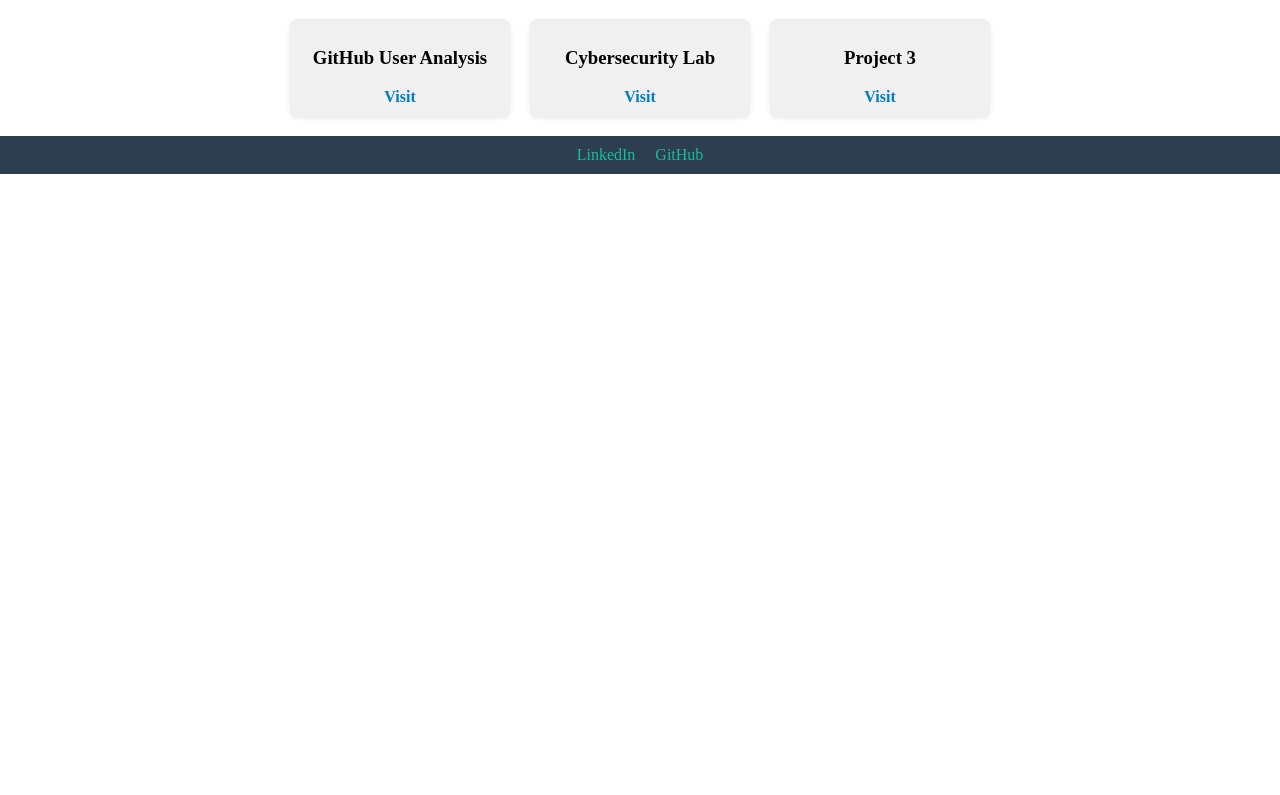
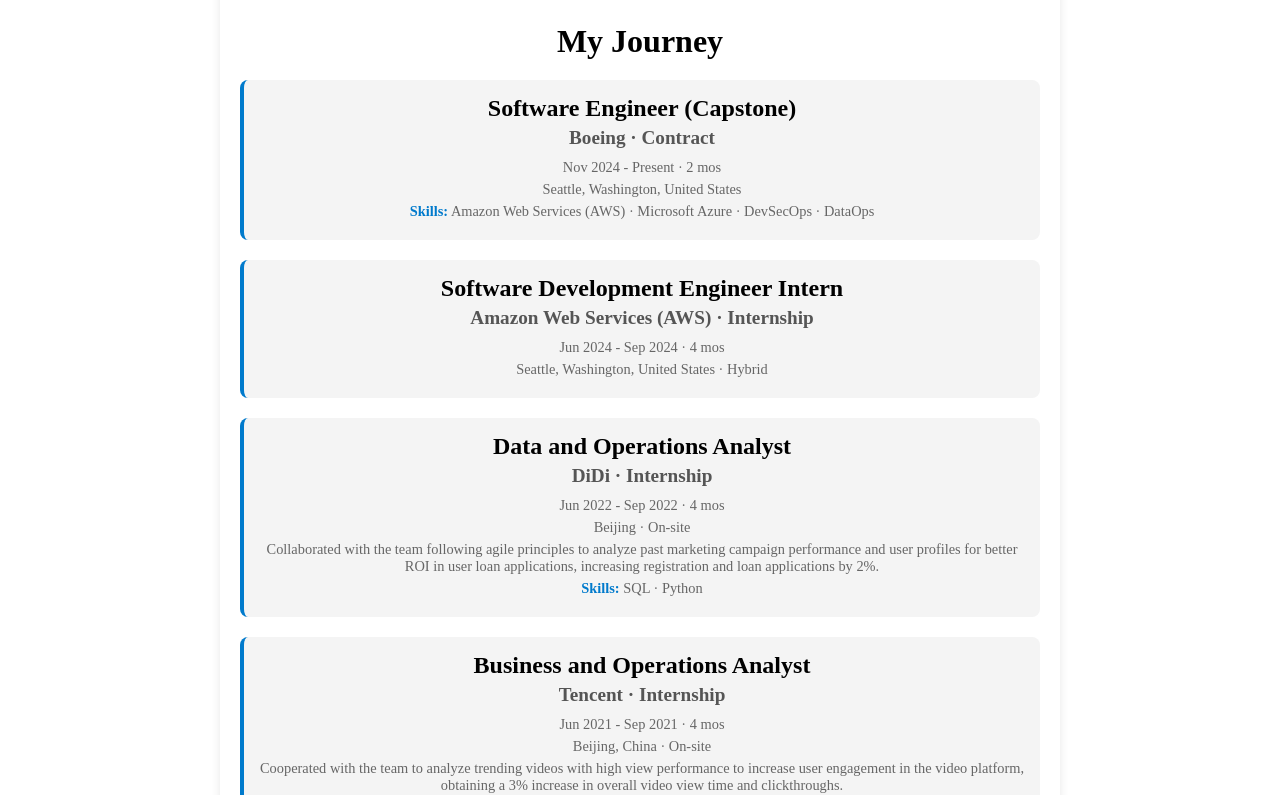
Before and after one commit to EveWangUW/EveWangUW.github.io, a React (Create React App) app: page / in a window 1280 px wide. Shown: the part 427-1222 px from the top of the page. Before the commit the page ends 800 px from the top, so only its background shows below. Built offline with nearby package versions, Linux system fonts and the light colour scheme.

Commit message:
added timeline

```diff
--- a/src/App.css
+++ b/src/App.css
@@ -27,6 +27,60 @@
   height: 150px;
   border-radius: 50%;
   margin-bottom: 15px;
+}
+
+.timeline-container {
+  max-width: 800px;
+  margin: 50px auto;
+  padding: 20px;
+  background: #ffffff;
+  box-shadow: 0 2px 10px rgba(0, 0, 0, 0.1);
+  border-radius: 8px;
+}
+
+.timeline-title {
+  text-align: center;
+  font-size: 2em;
+  margin-bottom: 20px;
+}
+
+.timeline {
+  display: flex;
+  flex-direction: column;
+  gap: 20px;
+}
+
+.timeline-item {
+  display: flex;
+  flex-direction: column;
+  background: #f4f4f4;
+  padding: 15px;
+  border-left: 4px solid #007acc;
+  border-radius: 8px;
+}
+
+.timeline-content h2 {
+  font-size: 1.5em;
+  margin: 0;
+}
+
+.timeline-content h3 {
+  font-size: 1.2em;
+  margin: 5px 0 10px 0;
+  color: #555;
+}
+
+.timeline-date,
+.timeline-location,
+.timeline-description,
+.timeline-skills {
+  font-size: 0.9em;
+  margin: 5px 0;
+  color: #666;
+}
+
+.timeline-skills strong {
+  color: #007acc;
 }
 
 .project-section {
--- a/src/App.tsx
+++ b/src/App.tsx
@@ -3,11 +3,13 @@
 import SelfIntro from './components/selfIntro';
 import Projects from './components/projects';
 import Footer from './components/footer';
+import Timeline from './components/timeline';
 
 const App: React.FC = () => {
   return (
     <div className="App">
       <SelfIntro />
+      <Timeline/>
       <Projects />
       <Footer />
     </div>
--- /dev/null
+++ b/src/components/timeline.tsx
@@ -0,0 +1,27 @@
+import React from 'react';
+import '../App.css';
+import TimelineData, { TimelineItem } from '../data/timelineData';
+
+const Timeline: React.FC = () => {
+    return (
+      <div className="timeline-container">
+        <h1 className="timeline-title">My Journey</h1>
+        <div className="timeline">
+          {TimelineData.map((item: TimelineItem, index: number) => (
+            <div key={index} className="timeline-item">
+              <div className="timeline-content">
+                <h2>{item.title}</h2>
+                <h3>{item.company}</h3>
+                <p className="timeline-date">{item.date}</p>
+                <p className="timeline-location">{item.location}</p>
+                {item.description && <p className="timeline-description">{item.description}</p>}
+                {item.skills && <p className="timeline-skills"><strong>Skills:</strong> {item.skills}</p>}
+              </div>
+            </div>
+          ))}
+        </div>
+      </div>
+    );
+  };
+
+  export default Timeline;
--- /dev/null
+++ b/src/data/timelineData.ts
@@ -0,0 +1,57 @@
+export interface TimelineItem {
+    title: string;
+    company: string;
+    date: string;
+    location: string;
+    description?: string;
+    skills?: string;
+  }
+
+  const TimelineData: TimelineItem[] = [
+    {
+      title: "Software Engineer (Capstone)",
+      company: "Boeing · Contract",
+      date: "Nov 2024 - Present · 2 mos",
+      location: "Seattle, Washington, United States",
+      skills: "Amazon Web Services (AWS) · Microsoft Azure · DevSecOps · DataOps",
+    },
+    {
+      title: "Software Development Engineer Intern",
+      company: "Amazon Web Services (AWS) · Internship",
+      date: "Jun 2024 - Sep 2024 · 4 mos",
+      location: "Seattle, Washington, United States · Hybrid",
+    },
+    {
+      title: "Data and Operations Analyst",
+      company: "DiDi · Internship",
+      date: "Jun 2022 - Sep 2022 · 4 mos",
+      location: "Beijing · On-site",
+      description:
+        "Collaborated with the team following agile principles to analyze past marketing campaign performance and user profiles for better ROI in user loan applications, increasing registration and loan applications by 2%.",
+      skills: "SQL · Python",
+    },
+    {
+      title: "Business and Operations Analyst",
+      company: "Tencent · Internship",
+      date: "Jun 2021 - Sep 2021 · 4 mos",
+      location: "Beijing, China · On-site",
+      description:
+        "Cooperated with the team to analyze trending videos with high view performance to increase user engagement in the video platform, obtaining a 3% increase in overall video view time and clickthroughs.",
+      skills: "SQL · Business Analysis Planning & Monitoring",
+    },
+    {
+      title: "Data and Digital Analyst",
+      company: "GroupM · Internship",
+      date: "Jun 2021 - Jul 2021 · 2 mos",
+      location: "Shanghai, China · On-site",
+    },
+    {
+      title: "Research Assistant",
+      company: "University of Nottingham",
+      date: "Apr 2021 - Jun 2021 · 3 mos",
+      location: "On-site",
+      skills: "SQL · Stata",
+    },
+  ];
+
+  export default TimelineData;
```
